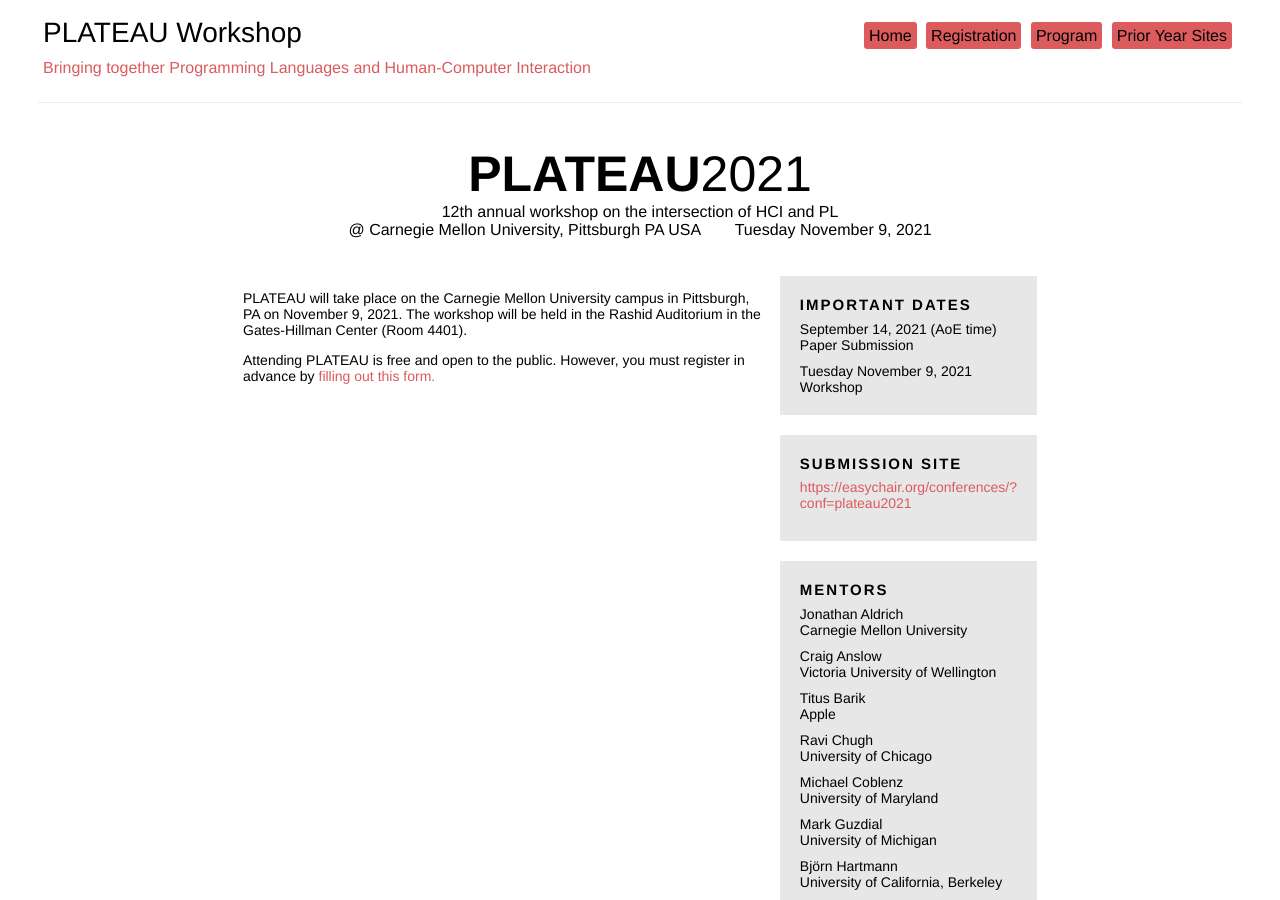
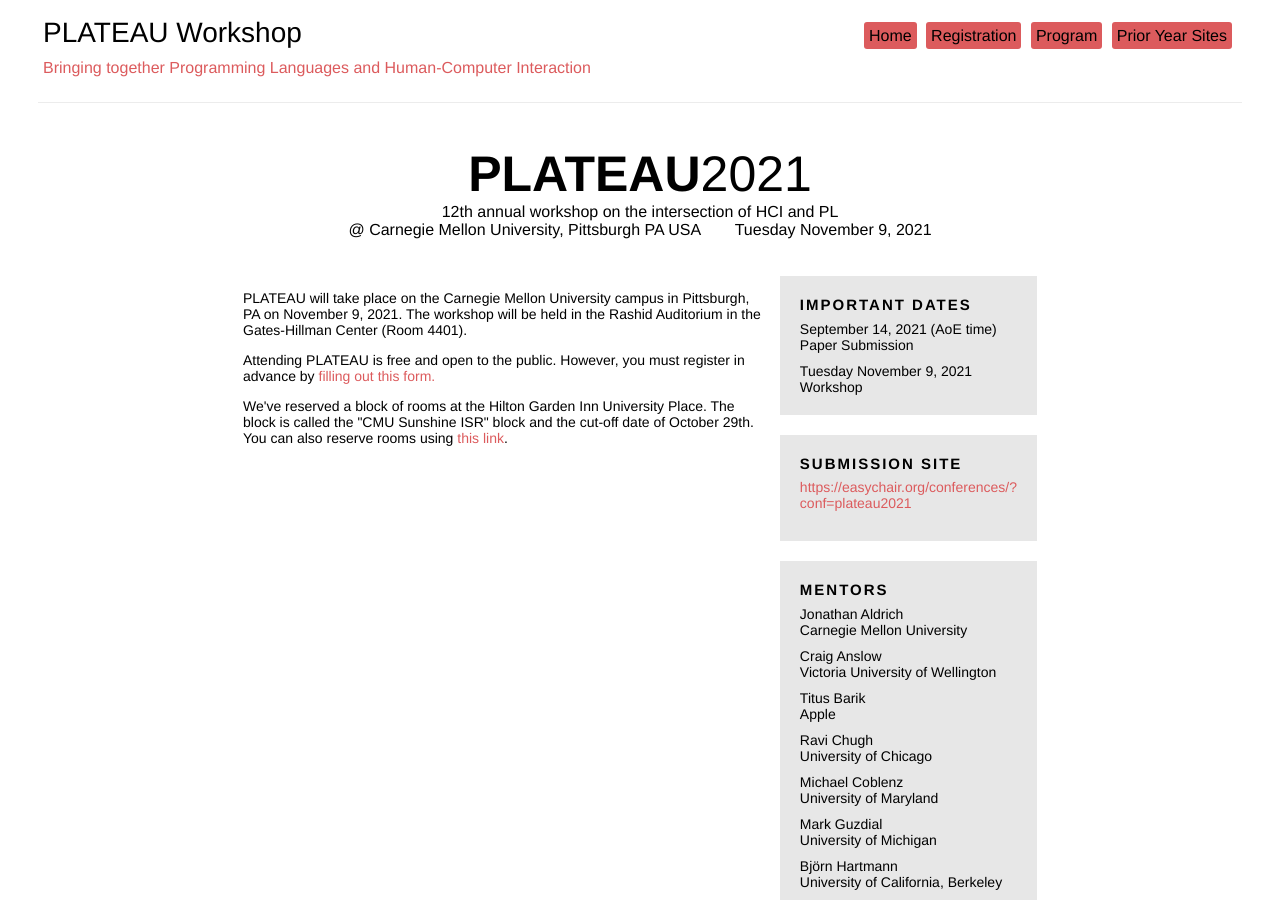
Before and after one commit to plateau-workshop/plateau-2024, a Jekyll site: the page built from registration.html, in a window 1280 px wide and 900 px high. Built offline with Jekyll 4.4.1, drawn with Linux system fonts in a browser that asks for light colours.

Commit message:
added hotel info to registration page

```diff
--- a/registration.html
+++ b/registration.html
@@ -18,3 +18,13 @@ layout: default
     >filling out this form.</a
   >
 </p>
+
+<p>
+  We've reserved a block of rooms at the Hilton Garden Inn University Place. The
+  block is called the "CMU Sunshine ISR" block and the cut-off date of October
+  29th. You can also reserve rooms using
+  <a
+    href="https://nam02.safelinks.protection.outlook.com/?url=https%3A%2F%2Fwww.hilton.com%2Fen%2Fbook%2Freservation%2Fdeeplink%2F%3Fctyhocn%3DPITUCGI%26groupCode%3DISR%26arrivaldate%3D2021-11-07%26departuredate%3D2021-11-10%26cid%3DOM%2CWW%2CHILTONLINK%2CEN%2CDirectLink%26fromId%3DHILTONLINKDIRECT&data=04%7C01%7CAdam.Schrider%40Hilton.com%7C58ff1ed8979042b8524408d988dc915a%7C660292d2cfd54a3db7a7e8f7ee458a0a%7C0%7C0%7C637691303174843128%7CUnknown%7CTWFpbGZsb3d8eyJWIjoiMC4wLjAwMDAiLCJQIjoiV2luMzIiLCJBTiI6Ik1haWwiLCJXVCI6Mn0%3D%7C1000&sdata=L7sjZyRpshm3yf2qumzlxBROyxpykxuQjBwAP69jp4s%3D&reserved=0"
+    >this link</a
+  >.
+</p>
```
